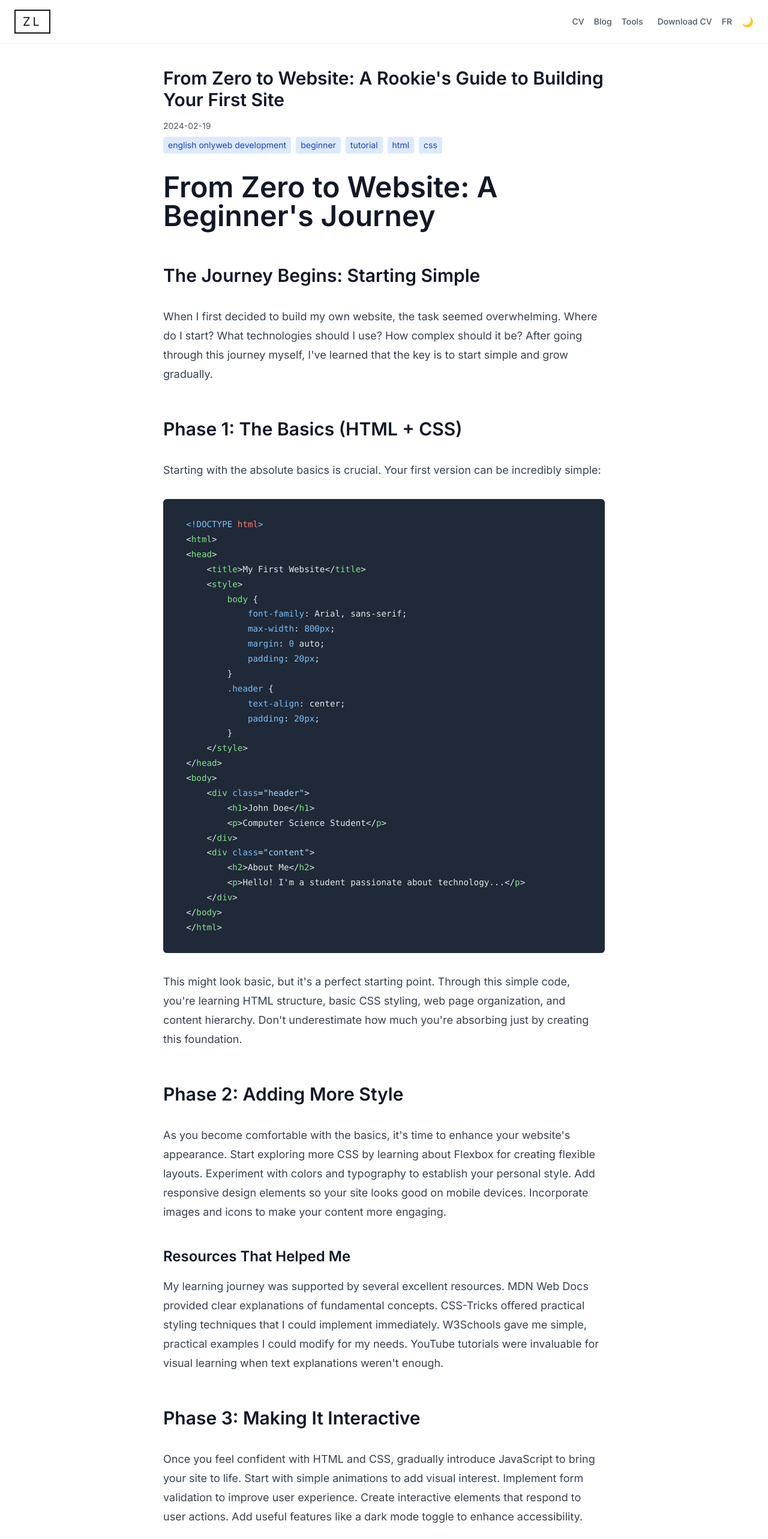
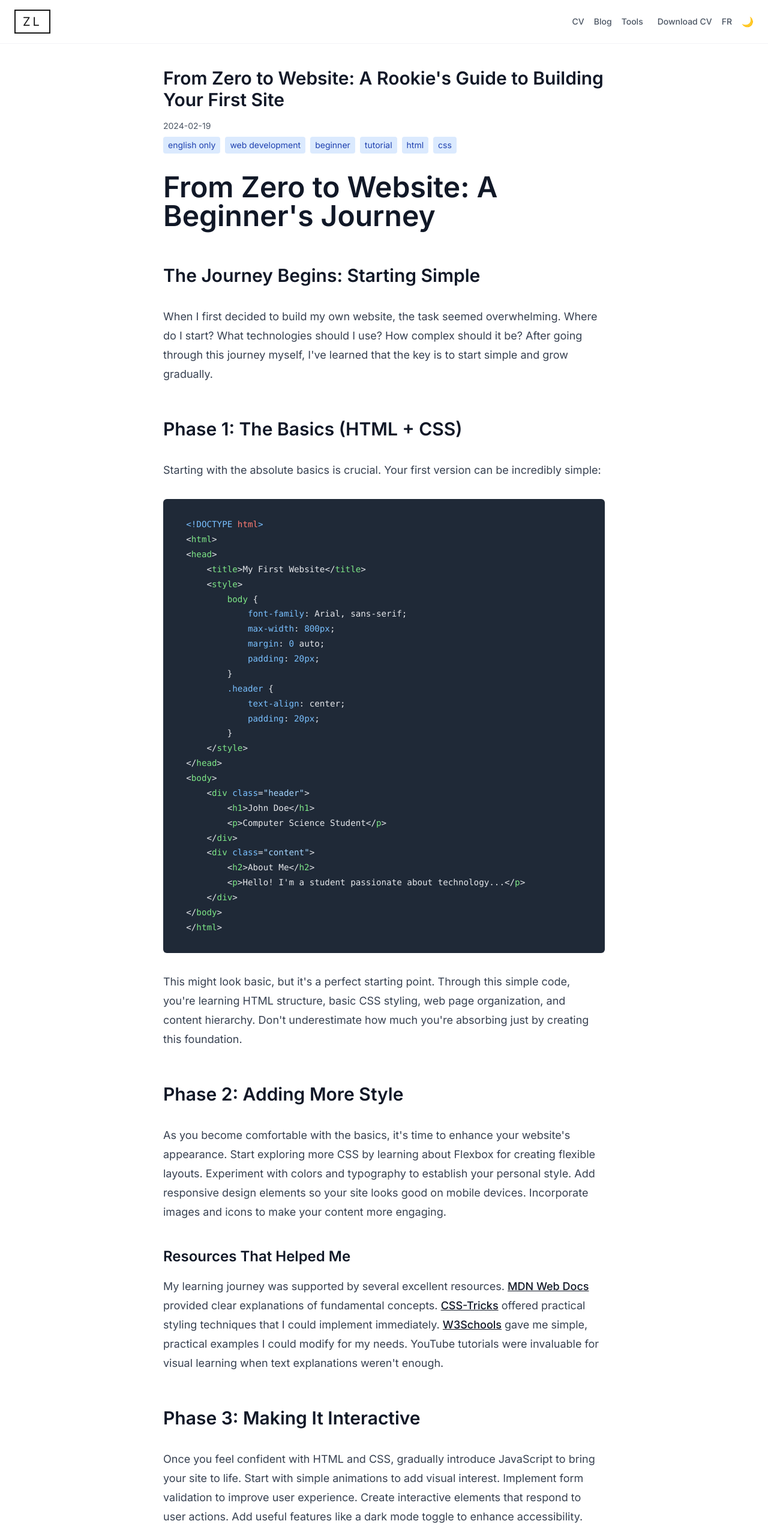
Before and after one commit to Zlahrouni/the-new-zl, a React (Vite) app: page /blog/from-zero-to-website in a window 1280 px wide. Shown: the top 2566 px of the page at 60% size. Built offline with nearby package versions, Linux system fonts and the light colour scheme.

Commit message:
add tools section and update blog

```diff
--- a/package.json
+++ b/package.json
@@ -22,6 +22,7 @@
     "react-markdown": "^9.0.3",
     "react-router-dom": "^7.0.1",
     "rehype-highlight": "^7.0.2",
+    "rehype-raw": "^7.0.0",
     "remark-gfm": "^4.0.1"
   },
   "devDependencies": {
--- a/src/assets/db/posts/from-zero-to-website.md
+++ b/src/assets/db/posts/from-zero-to-website.md
@@ -3,7 +3,7 @@ title: "From Zero to Website: A Rookie's Guide to Building Your First Site"
 date: "2024-02-19"
 author: "Ziad Lahrouni"
 description: "A step-by-step guide for beginners on building their first website, from basic HTML to modern frameworks"
-tags: ["english only""web development", "beginner", "tutorial", "html", "css"]
+tags: ["english only", "web development", "beginner", "tutorial", "html", "css"]
 ---
 # From Zero to Website: A Beginner's Journey
 
@@ -54,7 +54,7 @@ As you become comfortable with the basics, it's time to enhance your website's a
 
 ### Resources That Helped Me
 
-My learning journey was supported by several excellent resources. MDN Web Docs provided clear explanations of fundamental concepts. CSS-Tricks offered practical styling techniques that I could implement immediately. W3Schools gave me simple, practical examples I could modify for my needs. YouTube tutorials were invaluable for visual learning when text explanations weren't enough.
+My learning journey was supported by several excellent resources. <a href="https://developer.mozilla.org/en-US/" target="_blank" rel="noopener noreferrer">MDN Web Docs</a> provided clear explanations of fundamental concepts. <a href="https://css-tricks.com/" target="_blank" rel="noopener noreferrer">CSS-Tricks</a> offered practical styling techniques that I could implement immediately. <a href="https://www.w3schools.com/" target="_blank" rel="noopener noreferrer">W3Schools</a> gave me simple, practical examples I could modify for my needs. YouTube tutorials were invaluable for visual learning when text explanations weren't enough.
 
 ## Phase 3: Making It Interactive
 
@@ -66,15 +66,15 @@ As your knowledge expands, you can begin exploring more sophisticated tools that
 
 ### CSS Frameworks
 
-Consider using CSS frameworks to streamline your development process. Start with [Tailwind CSS](https://tailwindcss.com/) to take advantage of utility classes that let you build custom designs without leaving your HTML. Learn about responsive grids to create layouts that adapt to different screen sizes. Tailwind provides a solid foundation while allowing you unprecedented flexibility to customize as needed.
+Consider using CSS frameworks to streamline your development process. Start with <a href="https://tailwindcss.com/" target="_blank" rel="noopener noreferrer">Tailwind CSS</a> to take advantage of utility classes that let you build custom designs without leaving your HTML. Learn about responsive grids to create layouts that adapt to different screen sizes. Tailwind provides a solid foundation while allowing you unprecedented flexibility to customize as needed.
 
 ### JavaScript Frameworks
 
-As your projects become more complex, JavaScript frameworks can help manage that complexity. Begin with vanilla JavaScript to understand core concepts. When you're ready, explore React or Vue to create more dynamic interfaces. Learn about state management to handle complex interactions in your applications.
+As your projects become more complex, JavaScript frameworks can help manage that complexity. Begin with vanilla JavaScript to understand core concepts. When you're ready, explore <a href="https://react.dev/" target="_blank" rel="noopener noreferrer">React</a> or <a href="https://vuejs.org/" target="_blank" rel="noopener noreferrer">Vue</a> to create more dynamic interfaces. Learn about state management to handle complex interactions in your applications.
 
 ## Using AI as Your Coding Partner
 
-AI tools can be incredibly helpful companions on your coding journey, but use them wisely. Use ChatGPT to understand concepts that seem confusing. Get code explanations when documentation feels insufficient. Debug issues when you're stuck. Learn best practices to improve your skills.
+AI tools can be incredibly helpful companions on your coding journey, but use them wisely. Use <a href="https://chat.openai.com/" target="_blank" rel="noopener noreferrer">ChatGPT</a> to understand concepts that seem confusing. Get code explanations when documentation feels insufficient. Debug issues when you're stuck. Learn best practices to improve your skills.
 
 Remember that AI should enhance your learning, not replace it. Don't just copy-paste code without understanding it. Take time to understand how the code works. Modify and experiment with suggestions to make them your own. Use AI as a learning tool to accelerate your progress, not as a shortcut around the learning process.
 
@@ -82,7 +82,7 @@ Remember that AI should enhance your learning, not replace it. Don't just copy-p
 
 ### "My layout looks messy"
 
-When your design doesn't look right, simplify your approach. Start with a simple one-column layout rather than complex arrangements. Use CSS Grid or Flexbox to create clean, structured designs. Follow mobile-first design principles to ensure your site works on all devices. Test your site on different screen sizes to catch layout problems early.
+When your design doesn't look right, simplify your approach. Start with a simple one-column layout rather than complex arrangements. Use <a href="https://css-tricks.com/snippets/css/complete-guide-grid/" target="_blank" rel="noopener noreferrer">CSS Grid</a> or <a href="https://css-tricks.com/snippets/css/a-guide-to-flexbox/" target="_blank" rel="noopener noreferrer">Flexbox</a> to create clean, structured designs. Follow mobile-first design principles to ensure your site works on all devices. Test your site on different screen sizes to catch layout problems early.
 
 ### "I don't know what to include"
 
@@ -90,7 +90,7 @@ Content decisions can be overwhelming. Begin with basic information about yourse
 
 ### "The code gets complicated"
 
-As your project grows, organization becomes essential. Keep files organized with a clear structure. Comment your code to remember why you made certain choices. Make small, incremental changes rather than massive overhauls. Use version control with Git to track changes and revert when needed.
+As your project grows, organization becomes essential. Keep files organized with a clear structure. Comment your code to remember why you made certain choices. Make small, incremental changes rather than massive overhauls. Use version control with <a href="https://git-scm.com/" target="_blank" rel="noopener noreferrer">Git</a> to track changes and revert when needed.
 
 ## Learning Through Iteration
 
--- a/src/components/blog-component.tsx
+++ b/src/components/blog-component.tsx
@@ -5,6 +5,7 @@ import rehypeHighlight from 'rehype-highlight';
 import remarkGfm from 'remark-gfm';
 import 'highlight.js/styles/github-dark.css';
 import { Helmet } from "react-helmet-async";
+import rehypeRaw from 'rehype-raw';
 
 interface BlogMetadata {
     title?: string;
@@ -97,7 +98,7 @@ const BlogPost: React.FC = () => {
                 <article className="prose prose-lg dark:prose-invert max-w-none">
                     <ReactMarkdown
                         remarkPlugins={[remarkGfm]}
-                        rehypePlugins={[rehypeHighlight]}
+                        rehypePlugins={[rehypeRaw, rehypeHighlight]}
                     >
                         {postData.content}
                     </ReactMarkdown>
```
Also changed, not shown: 1 other file (tests, documents, lock files or other folders).
